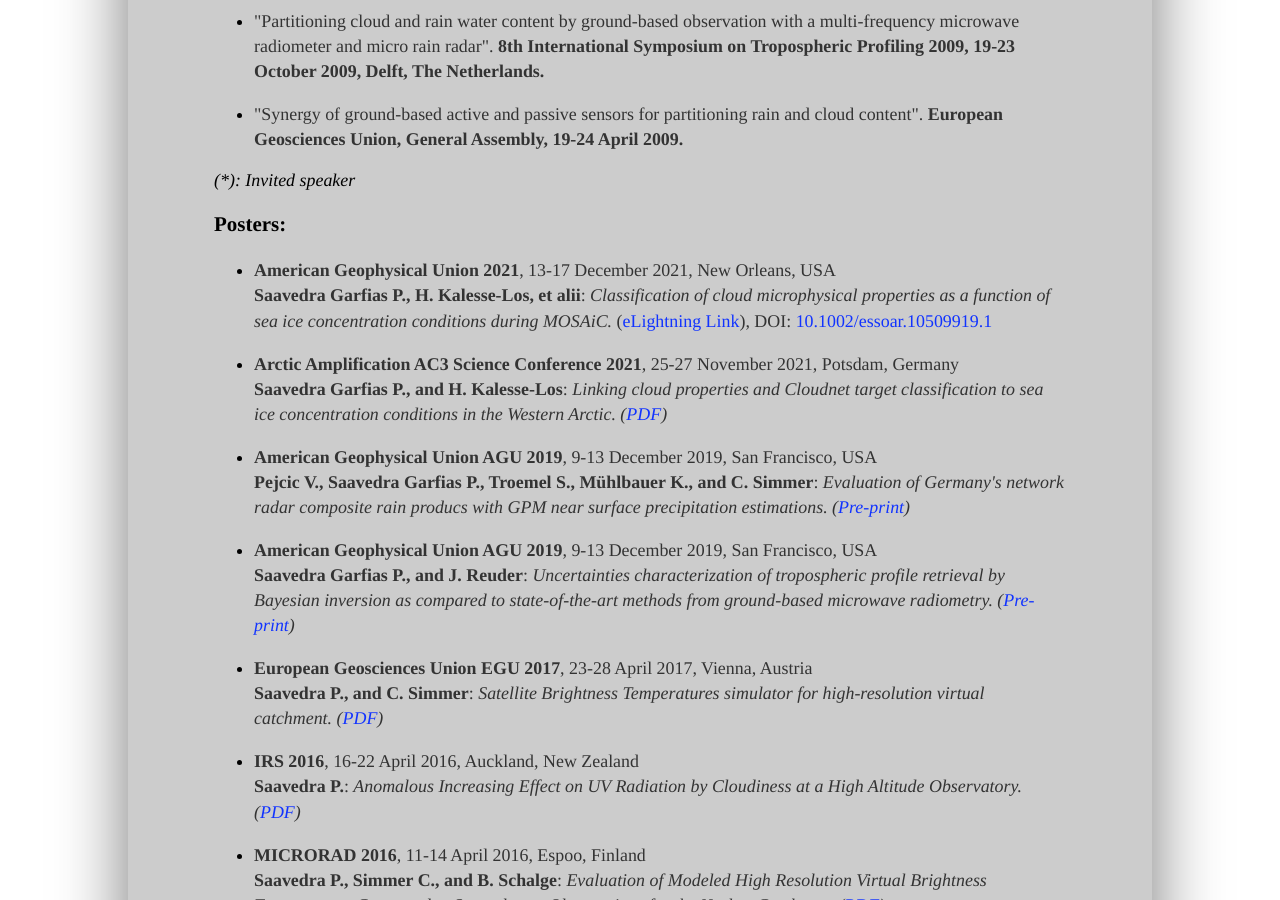
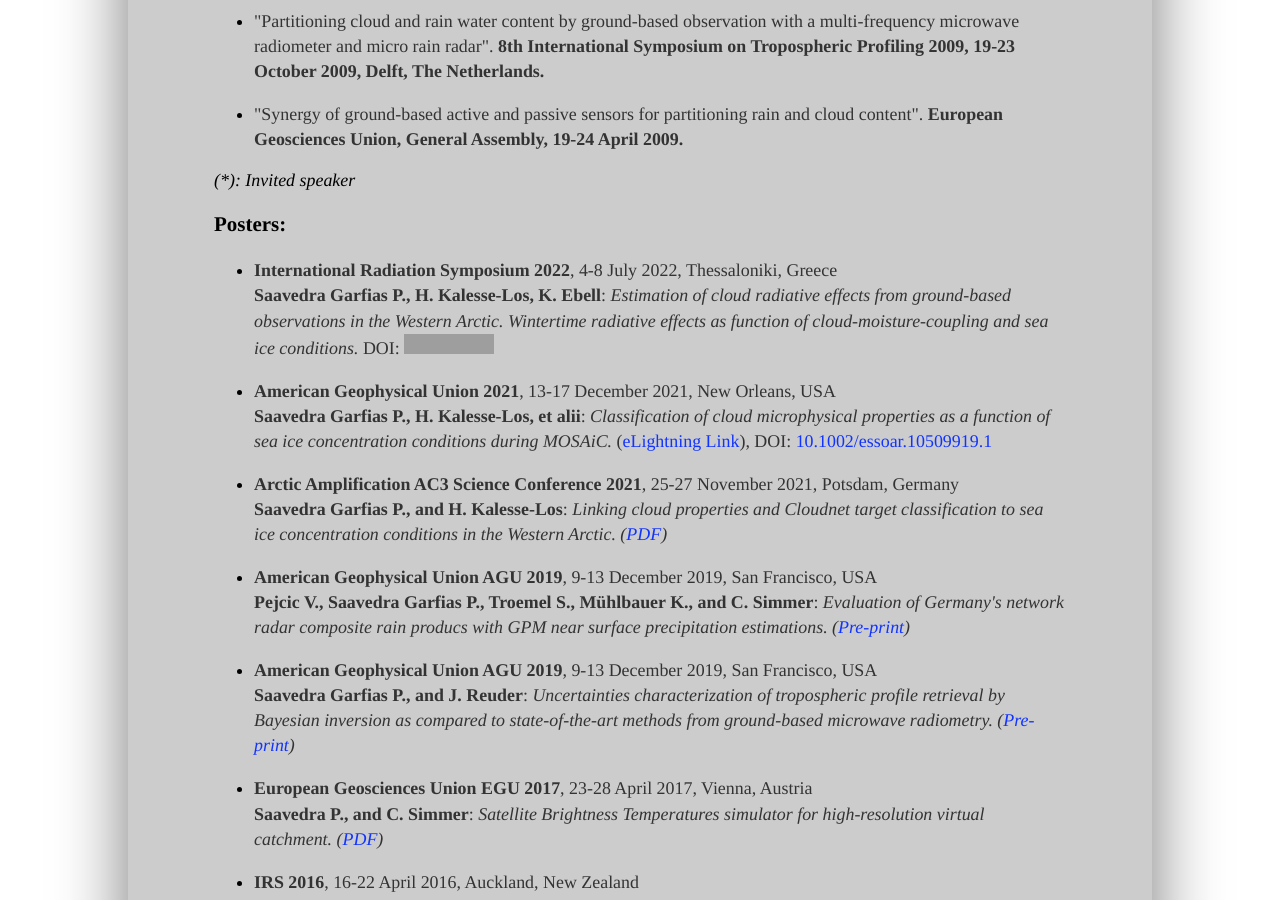
Before and after one commit to pablosaa/pablosaa.github.io, a Jekyll site: the page built from conferences.html, in a window 1280 px wide and 900 px high, scrolled down 1038 px. Built offline with Jekyll 4.4.1, drawn with Linux system fonts in a browser that asks for light colours; grey boxes are pictures that could not be loaded.

Commit message:
Update conferences.html
add IRS2022 porter

```diff
--- a/conferences.html
+++ b/conferences.html
@@ -38,6 +38,8 @@
 
 <h3><a name="posters"></a>Posters:</h3>
 <ul><li>
+    <p class="discreet"><strong>International Radiation Symposium 2022</strong>, 4-8 July 2022, Thessaloniki, Greece<br /><strong>Saavedra Garfias P., H. Kalesse-Los, K. Ebell</strong>: <em>Estimation of cloud radiative effects from ground-based observations in the Western Arctic. Wintertime radiative effects as function of cloud-moisture-coupling and sea ice conditions.</em> DOI: <a href="https://zenodo.org/badge/latestdoi/508826890"><img src="https://zenodo.org/badge/508826890.svg" alt="DOI"></a></p>
+</li><li>
     <p class="discreet"><strong>American Geophysical Union 2021</strong>, 13-17 December 2021, New Orleans, USA<br /><strong>Saavedra Garfias P., H. Kalesse-Los, et alii</strong>: <em>Classification of cloud microphysical properties as a function of sea ice concentration conditions during MOSAiC.</em> (<a title="eLightning Poster" class="external-link" href="https://agu2021fallmeeting-agu.ipostersessions.com/Default.aspx?s=5F-9E-A0-68-9C-B2-E3-F9-90-87-E4-51-7B-4D-A2-3E">eLightning Link</a>), DOI: <a class="external-link", href="10.1002/essoar.10509919.1">10.1002/essoar.10509919.1</a></p>
 </li><li>
 <p class="discreet"><strong>Arctic Amplification AC3 Science Conference 2021</strong>, 25-27 November 2021, Potsdam, Germany<br /><strong>Saavedra Garfias P., and H. Kalesse-Los</strong>: <em>Linking cloud properties and Cloudnet target classification to sea ice concentration conditions in the Western Arctic. (<a title="#PP06_Pablo_Garfias_AC3_B07.pdf" class="external-link" href="{{site.PDFmiub}}/posters/#PP06_Pablo_Garfias_AC3_B07.pdf">PDF</a>)</em></p>
```
